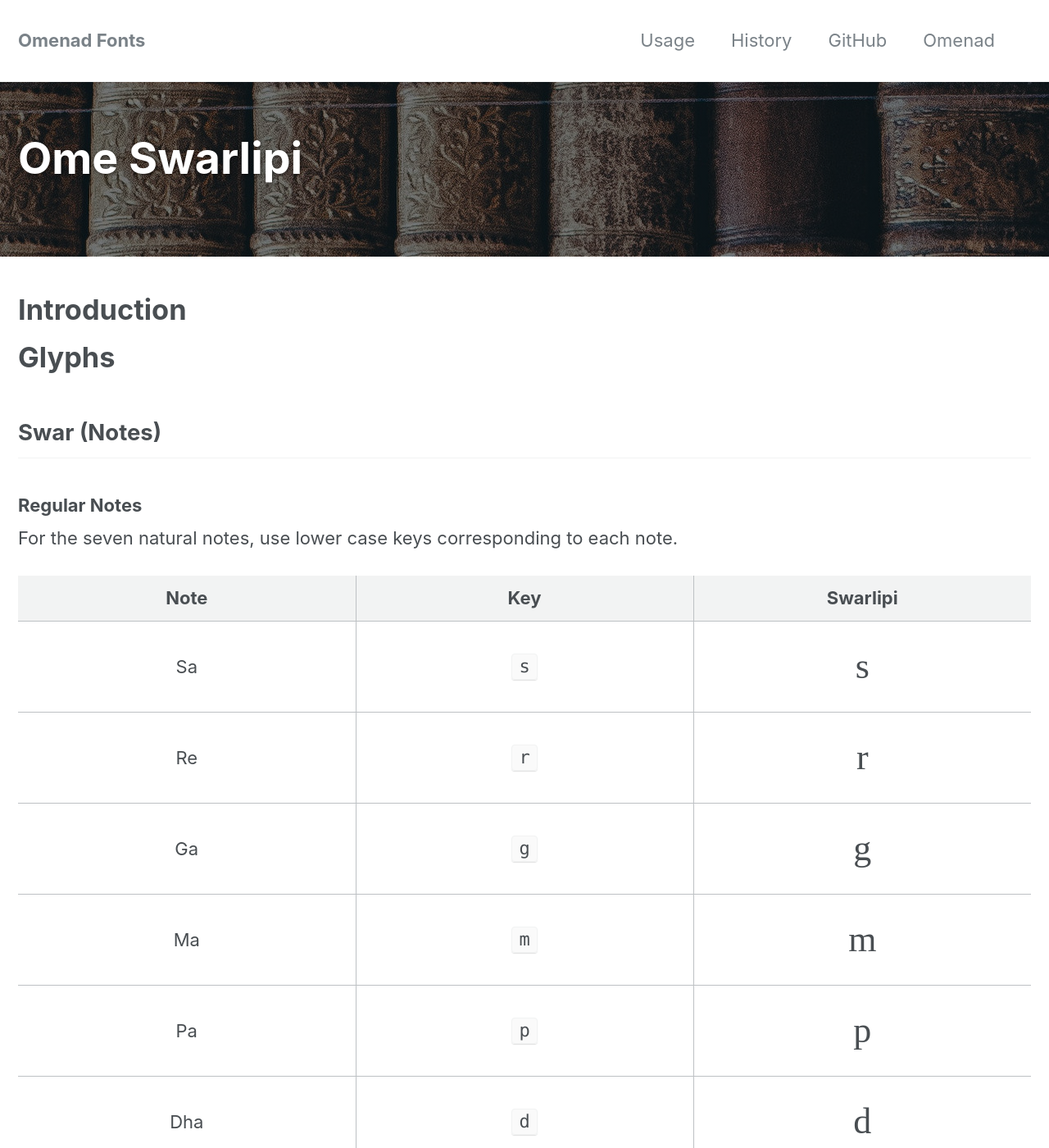
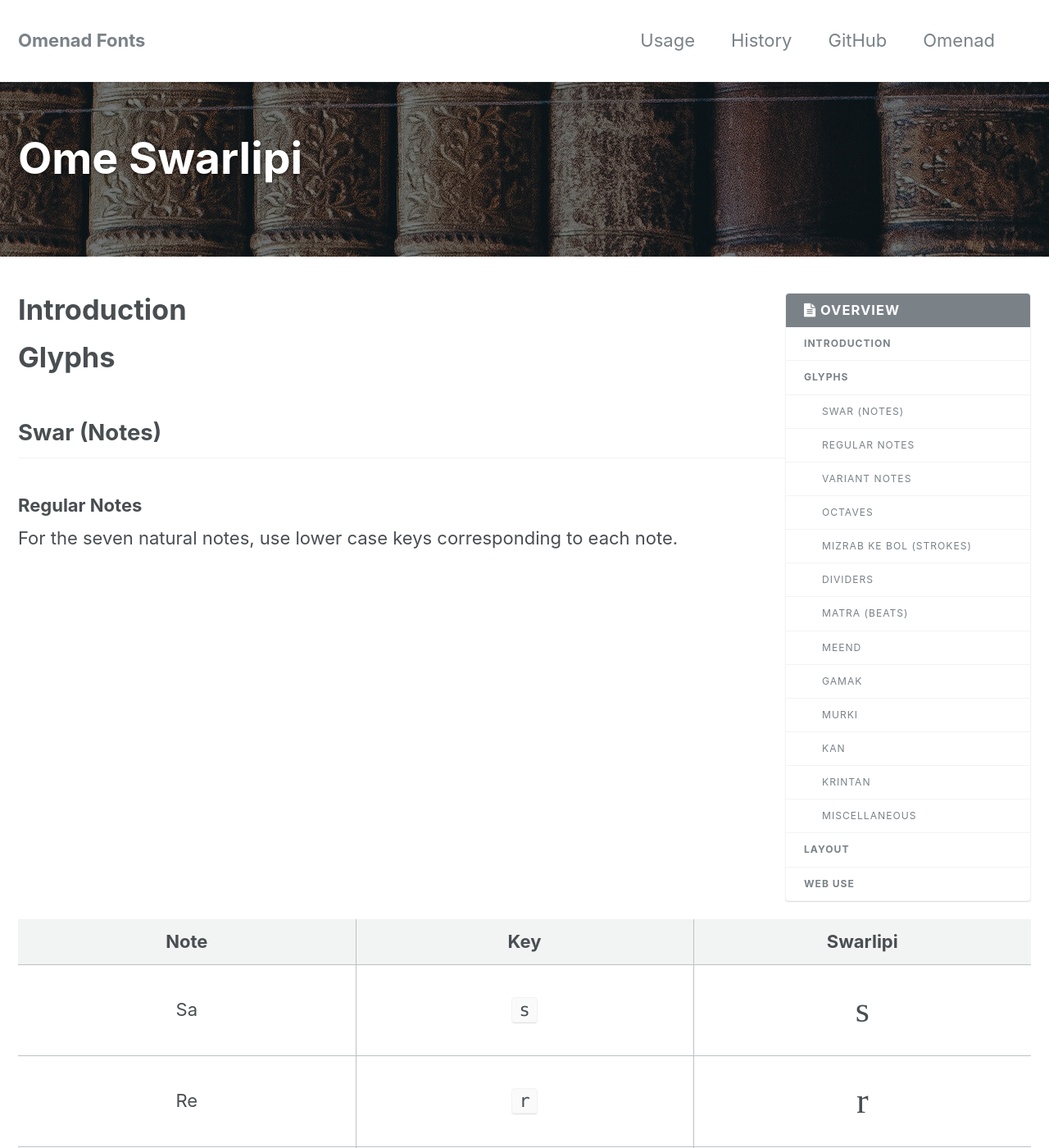
Before and after one commit to omenad/fonts, a Jekyll site: the page built from docs/_pages/ome-swarlipi.md, in a window 1280 px wide and 1400 px high. Shown: the whole window at 82% size. Built offline with Jekyll 4.4.1, drawn with Linux system fonts in a browser that asks for light colours; a style sheet for code colours, icons or effects is not loaded.

Commit message:
Add table of contents at page start

```diff
--- a/docs/_pages/ome-swarlipi.md
+++ b/docs/_pages/ome-swarlipi.md
@@ -7,6 +7,8 @@ header:
     overlay_filter: "0.5"
     overlay_image: /assets/images/ome-swarlipi-header.jpg
 ---
+
+{% include toc title="Overview" %}
 
 # Introduction
 
```
